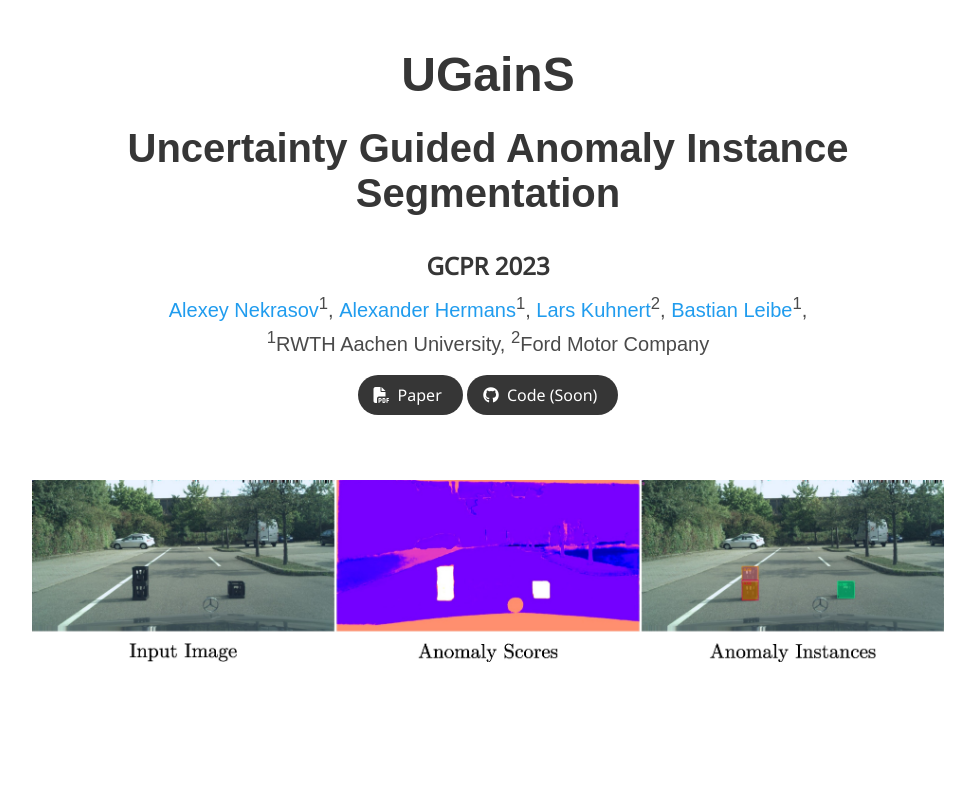
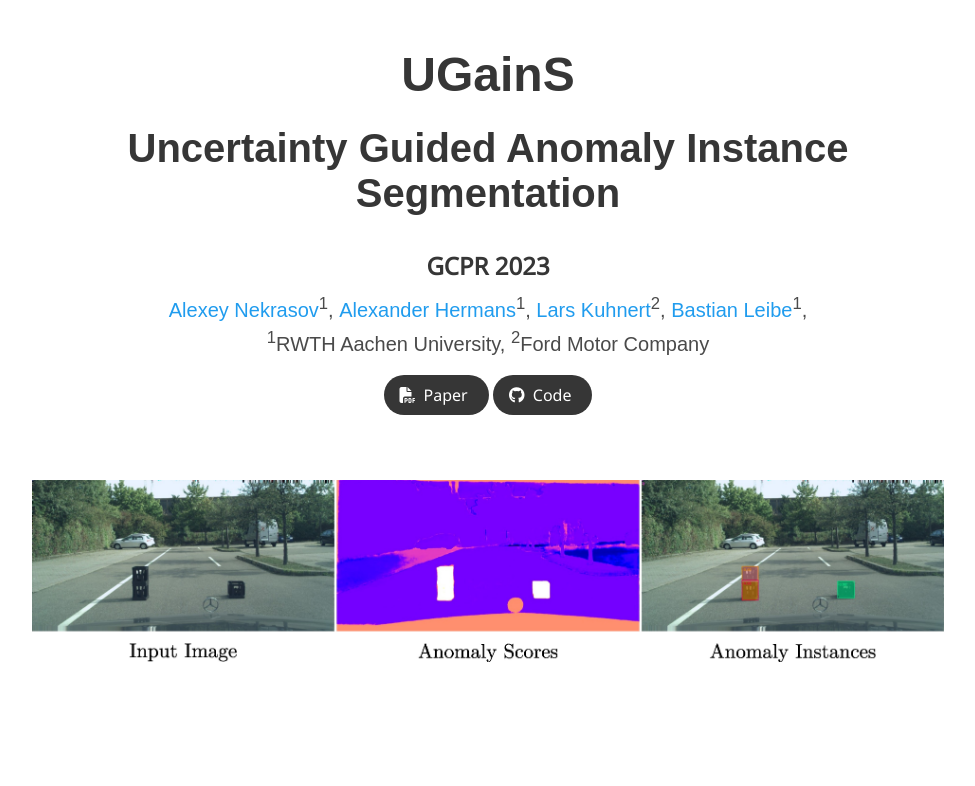
Before and after one commit to kumuji/ugains, a plain HTML site: page docs/index.html in a window 1280 px wide. Shown: the top 786 px of the page, without its empty margins (152-1127 px from the left). Drawn offline with nearby package versions, Linux system fonts and the light colour scheme; some icons are missing; a web font is replaced by a local one.

Commit message:
code release

```diff
--- a/docs/index.html
+++ b/docs/index.html
@@ -75,7 +75,7 @@
                   <span class="icon">
                       <i class="fab fa-github"></i>
                   </span>
-                  <span>Code (Soon)</span>
+                  <span>Code</span>
                   </a>
               </span>
 
```
